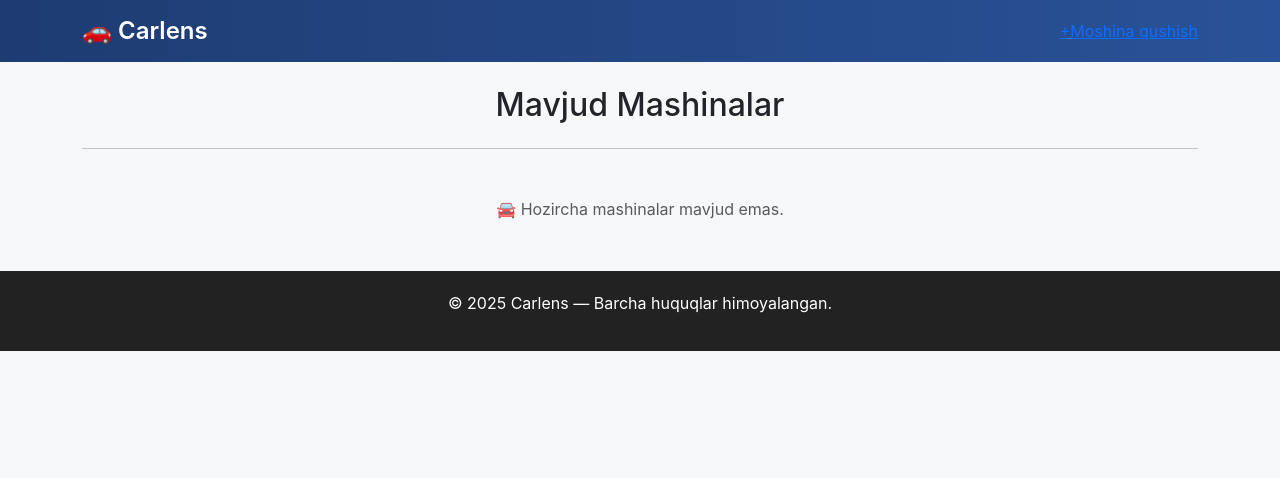
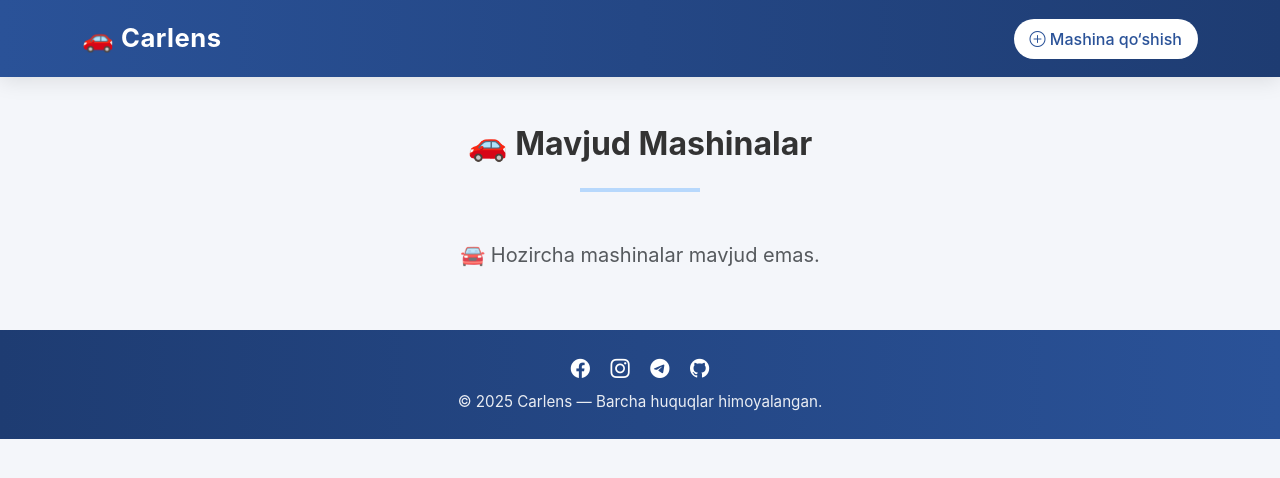
Before and after one commit to tokh1rovn1/carlens, a Django app: page / in a window 1280 px wide. Shown: the top 478 px of the page. Run offline with Django 5.2, Linux system fonts and the light colour scheme; data that the repository does not hold is empty.

Commit message:
dizayinda uzgarish faqat

```diff
--- a/templates/base.html
+++ b/templates/base.html
@@ -4,67 +4,162 @@
   <meta charset="UTF-8">
   <meta name="viewport" content="width=device-width, initial-scale=1.0">
   <title>Carlens</title>
+
+  <!-- Bootstrap & Icons -->
   <link href="https://cdn.jsdelivr.net/npm/bootstrap@5.3.2/dist/css/bootstrap.min.css" rel="stylesheet">
+  <link rel="stylesheet" href="https://cdn.jsdelivr.net/npm/bootstrap-icons@1.10.5/font/bootstrap-icons.css">
+
   <style>
     body {
-            background: #f7f8fa;
+      background: #f4f6fa;
       font-family: 'Inter', sans-serif;
+      color: #333;
+      scroll-behavior: smooth;
     }
+
+    /* ===== Navbar ===== */
     .navbar {
+      background: linear-gradient(90deg, #2a5298, #1e3c72);
+      padding: 0.9rem 0;
+      box-shadow: 0 4px 20px rgba(0,0,0,0.1);
+    }
+
+    .navbar-brand {
+      font-weight: 700;
+      font-size: 1.6rem;
+      letter-spacing: 0.5px;
+      color: #fff !important;
+      display: flex;
+      align-items: center;
+      gap: 8px;
+    }
+
+    .navbar-brand:hover {
+      color: #e3f2fd !important;
+      transform: scale(1.03);
+      transition: 0.3s;
+    }
+
+    .add-btn {
+      background: #fff;
+      color: #2a5298;
+      padding: 8px 16px;
+      border-radius: 25px;
+      font-weight: 500;
+      text-decoration: none;
+      transition: all 0.3s ease;
+    }
+
+    .add-btn:hover {
+      background: #e3f2fd;
+      color: #1e3c72;
+      transform: translateY(-2px);
+    }
+
+    /* ===== Car Cards ===== */
+    .car-card {
+      background: #fff;
+      border-radius: 15px;
+      overflow: hidden;
+      transition: all 0.3s ease;
+      border: none;
+      box-shadow: 0 2px 10px rgba(0,0,0,0.08);
+    }
+
+    .car-card:hover {
+      transform: translateY(-8px);
+      box-shadow: 0 8px 25px rgba(0,0,0,0.15);
+    }
+
+    .car-img {
+      width: 100%;
+      height: 230px;
+      object-fit: cover;
+      border-bottom: 1px solid #eee;
+    }
+
+    .price {
+      font-size: 1.1rem;
+      font-weight: 600;
+      color: #1e3c72;
+    }
+
+    /* ===== Footer ===== */
+    footer {
       background: linear-gradient(90deg, #1e3c72, #2a5298);
-        }
-        .navbar-brand {
-            font-weight: 600;
-            font-size: 1.5rem;
-        }
-        .car-card {
-            border: none;
-            border-radius: 15px;
-            transition: 0.3s ease;
-            overflow: hidden;
-            background: white;
-            box-shadow: 0 2px 10px rgba(0,0,0,0.1);
-        }
-        .car-card:hover {
-            transform: translateY(-6px);
-            box-shadow: 0 6px 20px rgba(0,0,0,0.15);
-        }
-        .car-img {
-            height: 200px;
-            object-fit: cover;
-            border-bottom: 1px solid #ddd;
-        }
-        .price {
-            font-weight: 600;
-            color: #2a5298;
-            font-size: 1.1rem;
-        }
-        footer {
-            margin-top: 50px;
-            background-color: #222;
       color: white;
       text-align: center;
-            padding: 20px 0;
+      padding: 25px 0;
+      margin-top: 60px;
+      position: relative;
+    }
+
+    footer p {
+      margin: 0;
+      font-size: 0.95rem;
+      opacity: 0.9;
+    }
+
+    footer .social-links a {
+      color: #fff;
+      margin: 0 8px;
+      font-size: 1.2rem;
+      transition: 0.3s;
+    }
+
+    footer .social-links a:hover {
+      color: #e3f2fd;
+      transform: scale(1.2);
+    }
+
+    /* ===== Animation ===== */
+    @keyframes fadeInUp {
+      from {
+        opacity: 0;
+        transform: translateY(20px);
+      }
+      to {
+        opacity: 1;
+        transform: translateY(0);
+      }
+    }
+
+    .fade-up {
+      animation: fadeInUp 0.6s ease;
     }
   </style>
 </head>
+
 <body>
 
-<nav class="navbar navbar-expand-lg navbar-dark mb-4">
-  <div class="container">
-    <a class="navbar-brand" href="{% url 'car_list' %}">🚗 Carlens</a>
-    <div>
-      <a href="{% url 'car_create' %}">+Moshina qushish</a>
-    </div>
+  <!-- Navbar -->
+  <nav class="navbar navbar-expand-lg navbar-dark">
+    <div class="container d-flex justify-content-between align-items-center">
+      <a class="navbar-brand" href="{% url 'car_list' %}">
+        🚗 Carlens
+      </a>
+      <a href="{% url 'car_create' %}" class="add-btn">
+        <i class="bi bi-plus-circle"></i> Mashina qo‘shish
+      </a>
     </div>
   </nav>
 
+  <!-- Content -->
+  <main class="container fade-up my-5">
+    {% block content %}{% endblock %}
+  </main>
+
+  <!-- Footer -->
+  <footer>
     <div class="container">
-    {% block content %}{% endblock %}
+      <div class="social-links mb-2">
+        <a href="#"><i class="bi bi-facebook"></i></a>
+        <a href="#"><i class="bi bi-instagram"></i></a>
+        <a href="#"><i class="bi bi-telegram"></i></a>
+        <a href="#"><i class="bi bi-github"></i></a>
       </div>
-
-<footer>
       <p>© 2025 Carlens — Barcha huquqlar himoyalangan.</p>
+    </div>
   </footer>
 
 </body>
--- a/templates/car_list.html
+++ b/templates/car_list.html
@@ -1,30 +1,38 @@
 {% extends 'base.html' %}
 {% block content %}
 
-<h2 class="text-center mb-4">Mavjud Mashinalar</h2>
-<hr>
+<div class="container my-5">
+    <h2 class="text-center fw-bold mb-4">🚗 Mavjud Mashinalar</h2>
+    <hr class="mb-5" style="width: 120px; margin: auto; border: 2px solid #007bff;">
 
     {% if cars %}
     <div class="row g-4">
         {% for car in cars %}
         <div class="col-md-4">
-        <div class="car-card">
+            <div class="car-card shadow-sm">
                 {% if car.image %}
-            <img src="{{ car.image.url }}" alt="{{ car.name }}" class="w-100 car-img">
+                <img src="{{ car.image.url }}" alt="{{ car.name }}" class="car-img">
                 {% else %}
-            <img src="https://via.placeholder.com/400x200?text=No+Image" alt="No image" class="w-100 car-img">
+                <img src="https://via.placeholder.com/400x200?text=No+Image" alt="No image" class="car-img">
                 {% endif %}
 
-            <div class="p-3">
-                <h5 class="mb-2">{{ car.name }}</h5>
-                <p class="text-muted small mb-1">{{ car.category.name }}</p>
-                <p class="price mb-1">{{ car.price }} so‘m</p>
-                <p class="text-secondary small mb-2">{{ car.year }} | {{ car.engine }} | {{ car.color }}</p>
-                <p class="mb-2">{{ car.description|truncatechars:100 }}</p>
+                <div class="car-body p-3">
+                    <h5 class="car-title mb-2 fw-semibold">{{ car.name }}</h5>
+                    <span class="badge bg-light text-dark mb-2">{{ car.category.name }}</span>
 
-                <div class="d-flex justify-content-between align-items-center">
+                    <p class="price mb-1 fw-bold text-primary">{{ car.price|floatformat:0 }} so‘m</p>
 
+                    <div class="car-details text-secondary small mb-2">
+                        <i class="bi bi-calendar-event"></i> {{ car.year }} &nbsp;|&nbsp;
+                        <i class="bi bi-gear"></i> {{ car.engine }} &nbsp;|&nbsp;
+                        <i class="bi bi-palette"></i> {{ car.color }}
+                    </div>
+
+                    <p class="text-muted small">{{ car.description|truncatechars:100 }}</p>
+
+                    <div class="d-flex justify-content-between align-items-center mt-3">
                         <small class="text-muted">{{ car.created_at|date:"d M, Y" }}</small>
+                        <a href="#" class="btn btn-outline-primary btn-sm">Batafsil</a>
                     </div>
                 </div>
             </div>
@@ -33,8 +41,9 @@
     </div>
     {% else %}
     <div class="text-center mt-5">
-        <p class="text-muted">🚘 Hozircha mashinalar mavjud emas.</p>
+        <p class="text-muted fs-5">🚘 Hozircha mashinalar mavjud emas.</p>
     </div>
     {% endif %}
+</div>
 
 {% endblock %}
```
Lines whose indentation alone changed are shown as unchanged.
